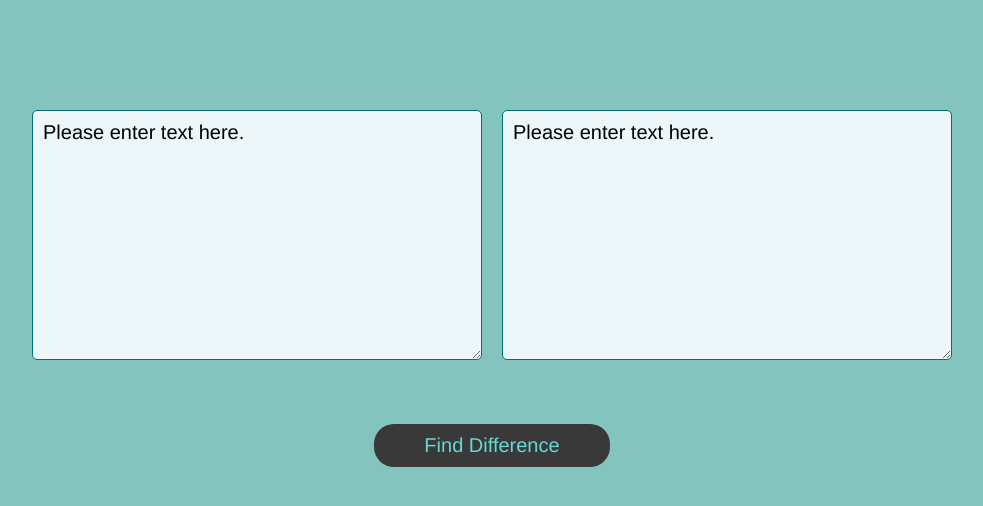
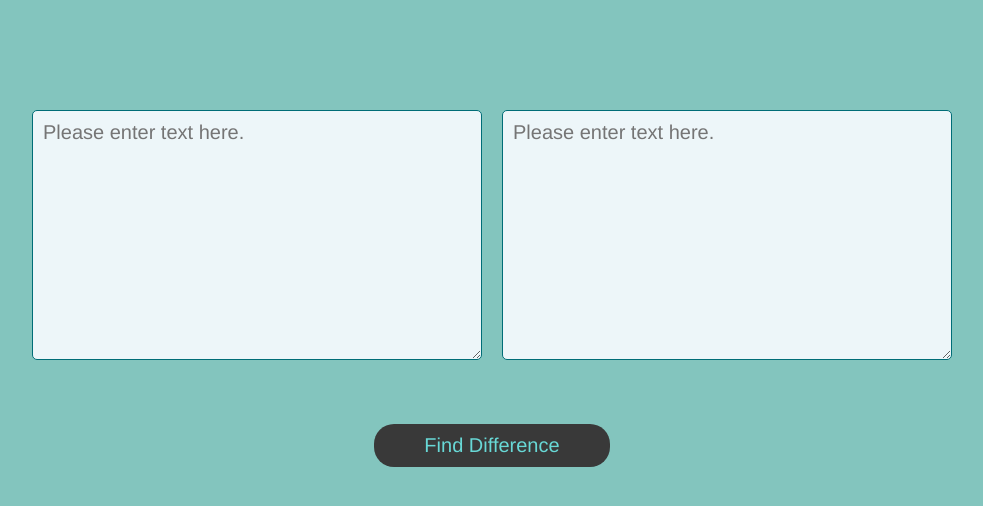
Before and after one commit to riddhinn99/text-diff, a plain HTML site: page index.html in a window 1280 px wide. Shown: the whole page, without its empty margins (148-1131 px from the left). Drawn offline with Linux system fonts and the light colour scheme.

Commit message:
Added placeholder to textarea instead of text, solves the text disappearing issue

```diff
--- a/index.html
+++ b/index.html
@@ -11,15 +11,19 @@
   <body>
     <div class="container">
       <div class="left">
-        <textarea id="leftInput" onfocus="this.value = '';" class="textbox">
-Please enter text here.</textarea
-        >
+        <textarea
+          id="leftInput"
+          placeholder="Please enter text here."
+          class="textbox"
+        ></textarea>
         <div id="leftOutput" class="output"></div>
       </div>
       <div class="right">
-        <textarea id="rightInput" onfocus="this.value = '';" class="textbox">
-Please enter text here.</textarea
-        >
+        <textarea
+          id="rightInput"
+          placeholder="Please enter text here."
+          class="textbox"
+        ></textarea>
         <div id="rightOutput" class="output"></div>
       </div>
     </div>
```
